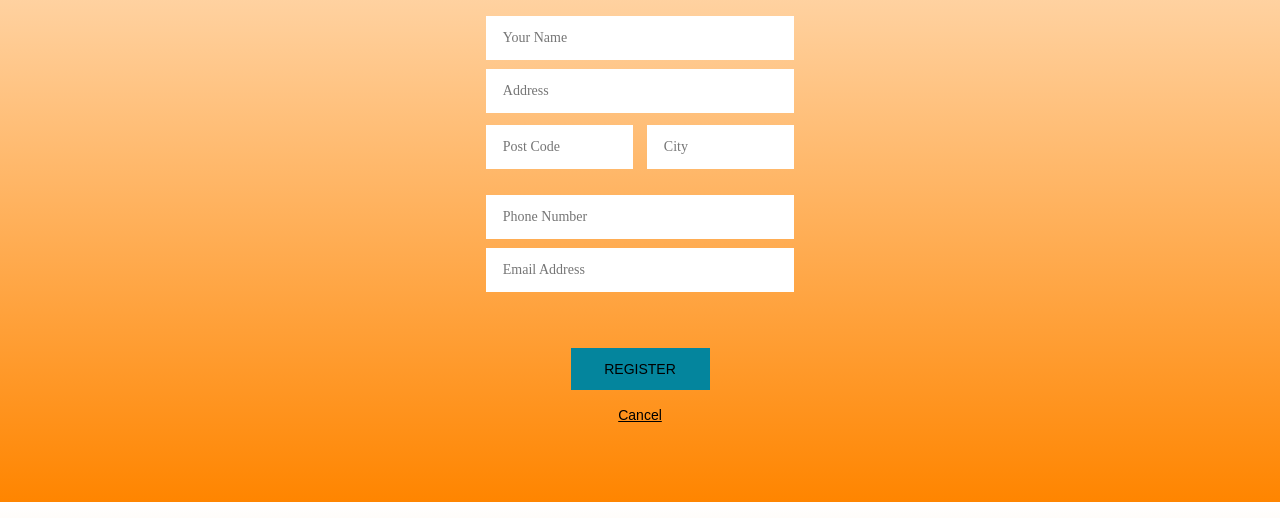
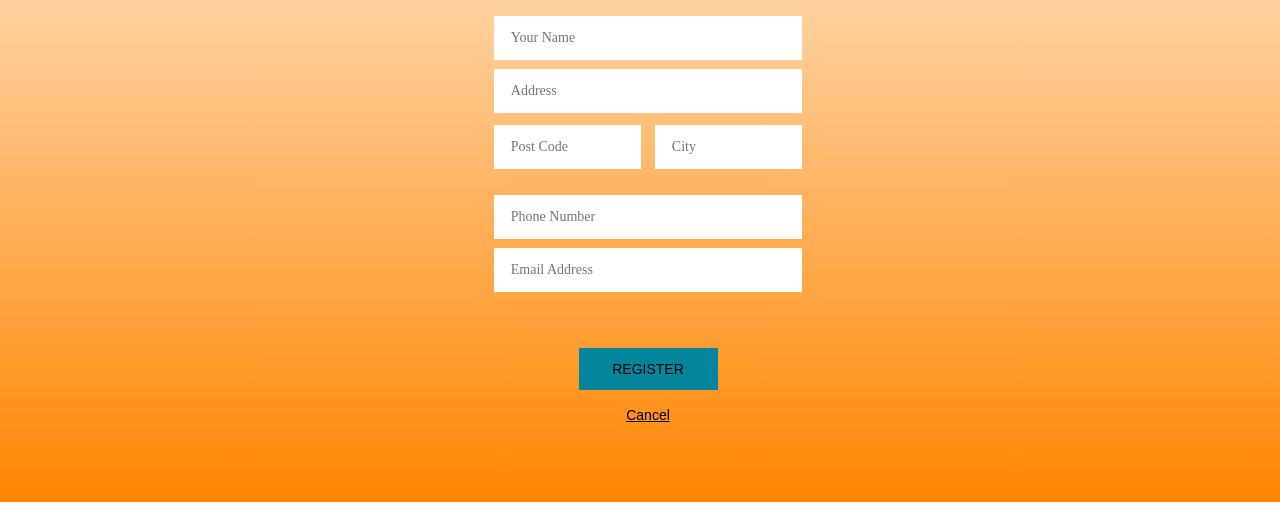
Before and after one commit to jevsiukovas/GeekSoft, a plain HTML site: page index.html in a window 1280 px wide. Shown: the part 298-816 px from the top of the page. Drawn offline with Linux system fonts and the light colour scheme.

Commit message:
Update style.css

```diff
--- a/css/style.css
+++ b/css/style.css
@@ -4,10 +4,15 @@
 
 body {
     background: linear-gradient(#ffffff, #FF8500) fixed;
+    width: 334px;
+    height: 710px;
+    position: absolute;
+    left: 50%;
+    top: 50%;
+    -webkit-transform: translate(-50%, -50%);
     display: flex;
     justify-content: center;
     align-items: center;
-    height: 100vh;
     border: none;
     /*border: 4px double black;*/
 }
```
